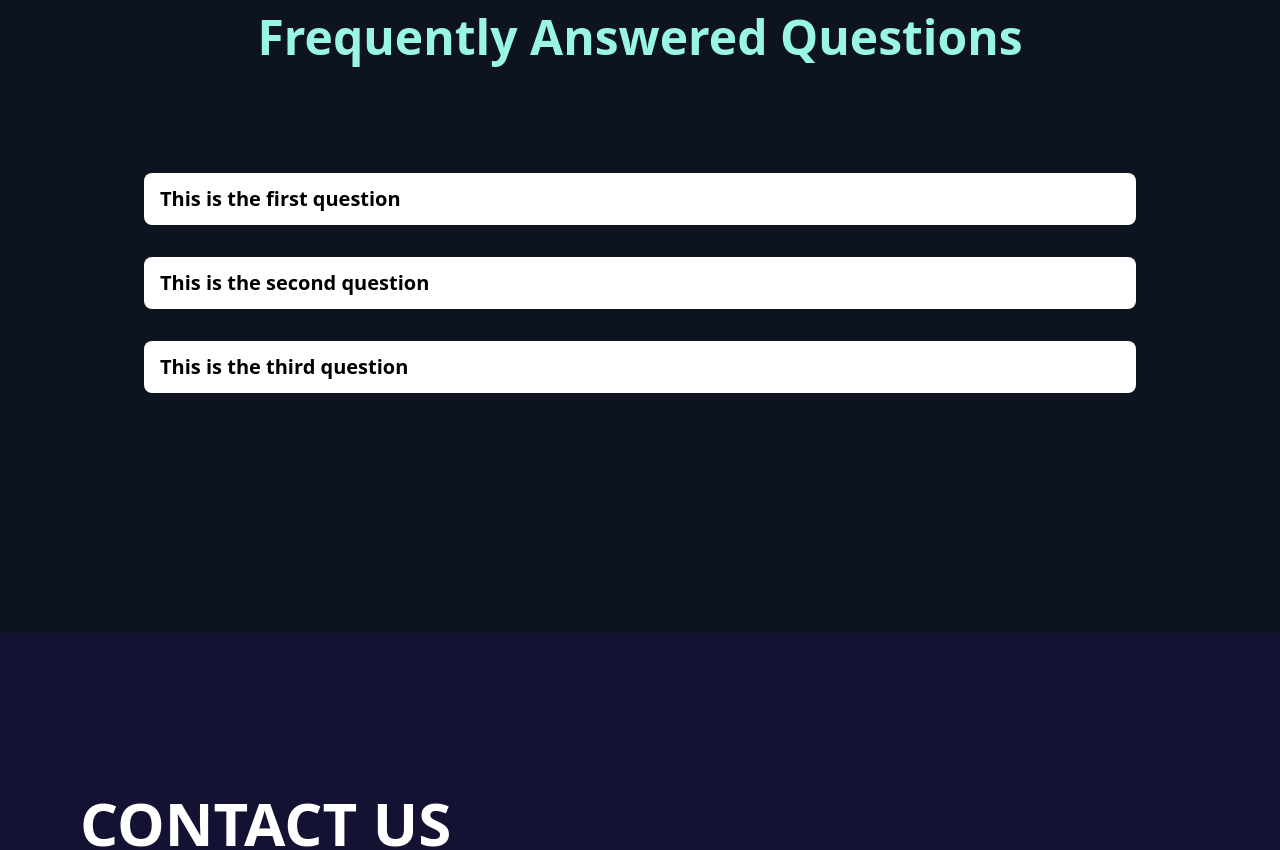
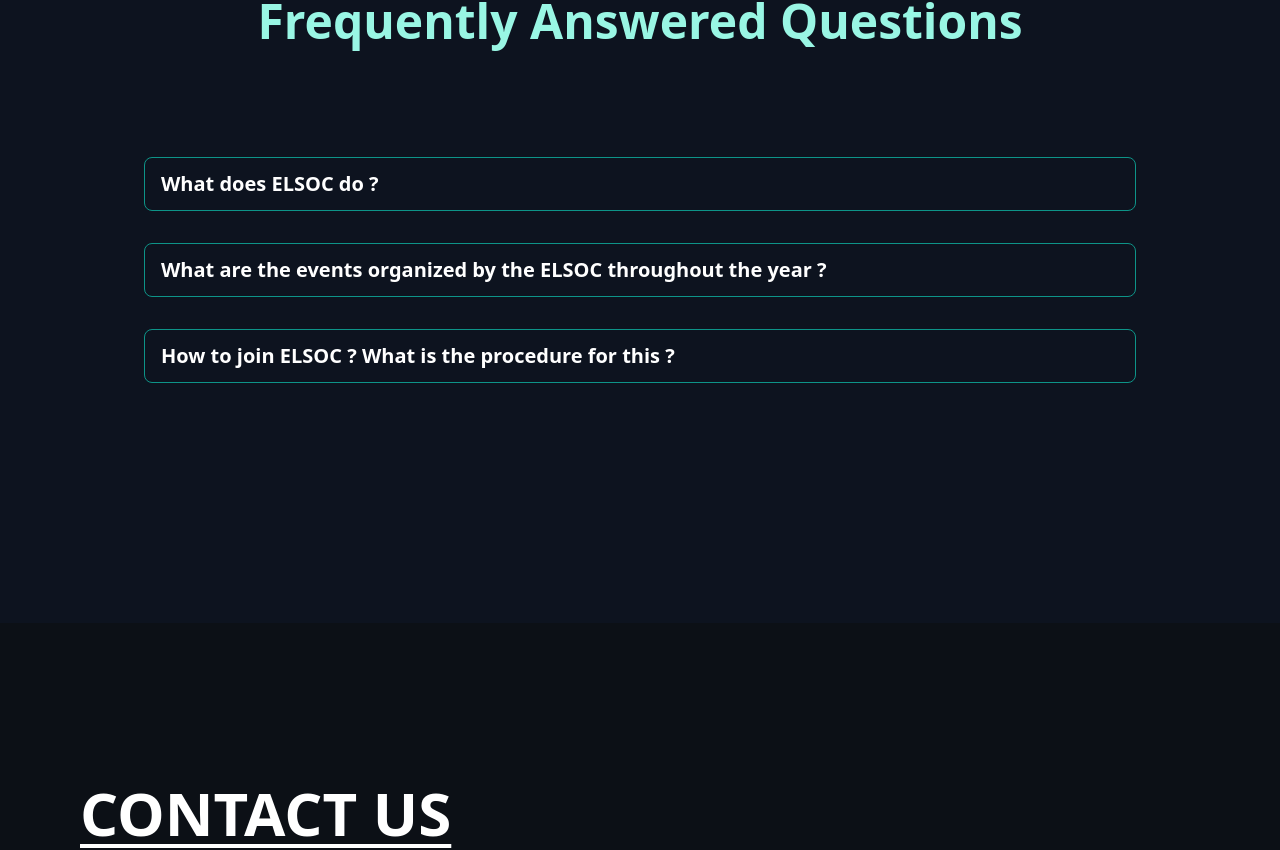
Before and after one commit to Joiyad/ELSOC-website, a React (Create React App) app: page / in a window 1280 px wide. Shown: the part 2715-3565 px from the top of the page. Built offline with nearby package versions, Linux system fonts and the light colour scheme.

Commit message:
fine changes

```diff
--- a/package.json
+++ b/package.json
@@ -16,7 +16,6 @@
     "react-router-dom": "^6.3.0",
     "react-scripts": "5.0.1",
     "react-tsparticles": "^2.2.4",
-    "swiper": "^8.4.4",
     "tsparticles": "^2.2.4",
     "web-vitals": "^2.1.4"
   },
--- a/src/components/BasicComponents/Footer.jsx
+++ b/src/components/BasicComponents/Footer.jsx
@@ -15,7 +15,7 @@ const Footer = () => {
   };
   return (
     <div>
-      <footer className="bg-indigo-900 bg-opacity-40 text-center lg:text-left pt-20">
+      <footer className="bg-gray-800 bg-opacity-40 text-center lg:text-left pt-20">
         <div className="container p-12 text-gray-800">
           <h2 className="text-4xl md:text-6xl text-left m-8 text-white font-semibold underline decoration-4 underline-offset-8">
             CONTACT US
--- a/src/components/BasicComponents/Heading.jsx
+++ b/src/components/BasicComponents/Heading.jsx
@@ -2,7 +2,7 @@ import React from 'react'
 
 const Heading = ({title}) => {
   return (
-    <h2 className='text-5xl text-center  font-semibold hover:underline hover:underline-offset-8 text-teal-200 hover:transition-all hover:delay-150 hover:ease-in-out'>{title}</h2>
+    <h2 className='text-5xl text-center  font-semibold text-teal-200 hover:transition-all hover:delay-150 hover:ease-in-out'>{title}</h2>
   )
 }
 
--- a/src/components/HomepageComponents/Faq.jsx
+++ b/src/components/HomepageComponents/Faq.jsx
@@ -23,28 +23,22 @@ const Faq = () => {
     whileInView={{opacity:1, y:0}}
     className="m-auto px-12 pt-28 pb-40 md:px-36">
     <Fragment>
-      <Accordion className="bg-white px-4 py-3 cursor-pointer rounded-lg" open={open === 1} onClick={() => handleOpen(1)}>
-        <AccordionHeader>This is the first question</AccordionHeader>
-        <AccordionBody className="md:py-1 text-xm">
-          We're not always in the position that we want to be at. We're
-          constantly growing. We're constantly making mistakes. We're constantly
-          trying to express ourselves and actualize our dreams.
+      <Accordion className="text-white border-teal-600 border px-4 py-3 cursor-pointer rounded-lg" open={open === 1} onClick={() => handleOpen(1)}>
+        <AccordionHeader>What does ELSOC do ?</AccordionHeader>
+        <AccordionBody>
+          Lorem ipsum dolor sit amet consectetur adipisicing elit. Accusamus dicta incidunt voluptatem temporibus, dolorem iure distinctio suscipit aut, voluptates deleniti dolor, nostrum expedita fuga! Quam, nostrum facilis. Tempore, deleniti tenetur?
         </AccordionBody>
       </Accordion>
-      <Accordion className="bg-white px-4 py-3 my-8 cursor-pointer rounded-lg" open={open === 2} onClick={() => handleOpen(2)}>
-        <AccordionHeader>This is the second question</AccordionHeader>
+      <Accordion className="text-white border-teal-600 border px-4 py-3 my-8 cursor-pointer rounded-lg" open={open === 2} onClick={() => handleOpen(2)}>
+        <AccordionHeader>What are the events organized by the ELSOC throughout the year ?</AccordionHeader>
         <AccordionBody>
-          We're not always in the position that we want to be at. We're
-          constantly growing. We're constantly making mistakes. We're constantly
-          trying to express ourselves and actualize our dreams.
+          Lorem ipsum dolor sit amet consectetur adipisicing elit. Necessitatibus non eaque cupiditate nihil accusamus, assumenda delectus magnam itaque iusto explicabo debitis. Animi optio iure ipsa non tempora molestias doloribus ex?
         </AccordionBody>
       </Accordion>
-      <Accordion className="bg-white px-4 py-3 cursor-pointer rounded-lg" open={open === 3} onClick={() => handleOpen(3)}>
-        <AccordionHeader>This is the third question</AccordionHeader>
+      <Accordion className="text-white border-teal-600 border px-4 py-3 cursor-pointer rounded-lg" open={open === 3} onClick={() => handleOpen(3)}>
+        <AccordionHeader>How to join ELSOC ? What is the procedure for this ?</AccordionHeader>
         <AccordionBody>
-          We're not always in the position that we want to be at. We're
-          constantly growing. We're constantly making mistakes. We're constantly
-          trying to express ourselves and actualize our dreams.
+          Lorem ipsum dolor sit amet consectetur adipisicing elit. Qui esse odit illum iste ipsum repudiandae ex dignissimos reprehenderit tempore dolorum eaque aperiam accusantium, itaque recusandae asperiores laudantium, fuga enim natus!
         </AccordionBody>
       </Accordion>
     </Fragment>
--- a/src/components/HomepageComponents/Gallary.jsx
+++ b/src/components/HomepageComponents/Gallary.jsx
@@ -53,7 +53,7 @@ const Gallary = () => {
   return (
     <div className=" bg-gray-900 bg-opacity-80 py-40">
       <Heading title="Gallery" />
-      <div className="py-8 md:py-16 px-2 md:px-20 mt-20">
+      <div className="py-8 md:pb-16 md:pt-12 px-2 md:px-20 mt-20">
         <motion.div
           initial={{ opacity: 0, y: 100 }}
           transition={{ ease: "easeOut", duration: 2 }}
--- a/src/components/NotesPage/Notes.jsx
+++ b/src/components/NotesPage/Notes.jsx
@@ -21,7 +21,7 @@ const Notes = () => {
       initial={{ opacity: 0, y:100 }}
       transition={{ ease: "easeOut", duration: 2 }}
       whileInView={{opacity:1, y:0}}
-      className='flex flex-wrap justify-center gap-x-8 gap-y-12 my-12'>
+      className='flex flex-wrap justify-center gap-x-8 gap-y-16 my-12'>
         {data.map(({id, title, imageLink, link}) => (
         <a key={id} href={link} className="w-1/4 rounded-md overflow-hidden border-2 border-opacity-20 hover:scale-110 hover:transition-all hover:delay-150 hover:ease-in-out">
           <img src={imageLink} alt='notes' />
```
Also changed, not shown: 1 other file (tests, documents, lock files or other folders).
